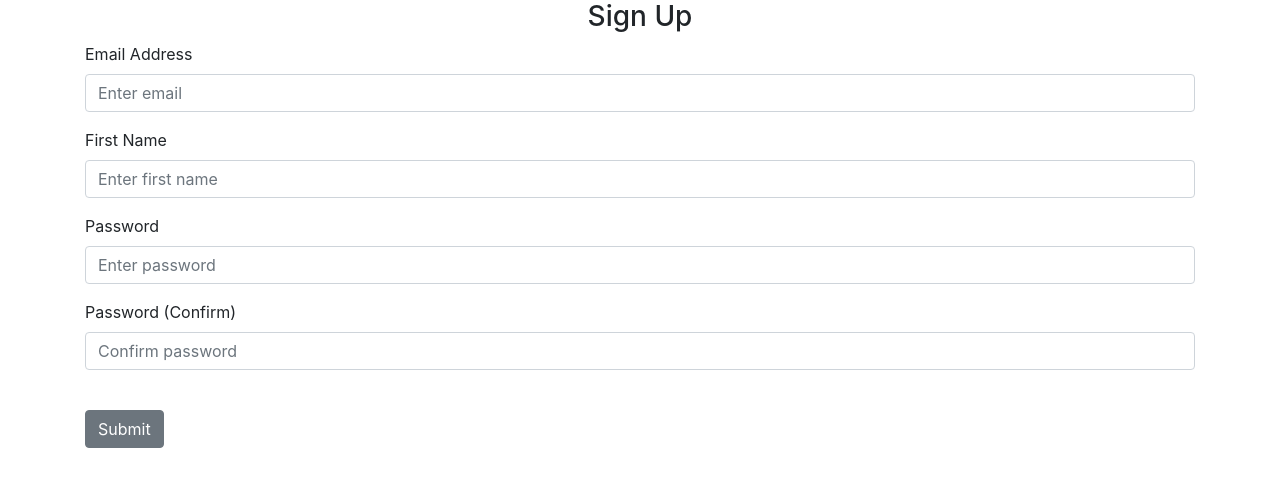
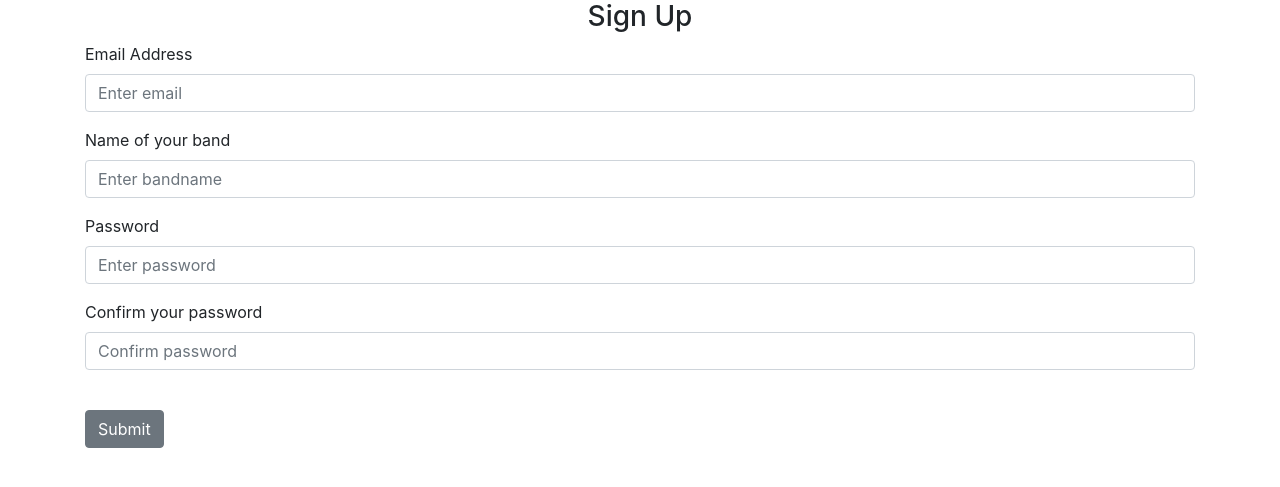
Before and after one commit to rt-repository/ia_netz, a Flask app: page /sign-up in a window 1280 px wide. Shown: the part 56-543 px from the top of the page. Run offline with Flask 2, Linux system fonts and the light colour scheme; some libraries are stand-ins or nearby versions.

Commit message:
changed html styling

```diff
--- a/website/auth.py
+++ b/website/auth.py
@@ -23,7 +23,7 @@ def login():
             else:
                 flash('Incorrect password, try again.', category='error')
         else:
-            flash('Email does not exist.', category='error')
+            flash('Email does not exist. Go to sign up', category='error')
 
     return render_template("login.html", user=current_user)
 
@@ -39,7 +39,7 @@ def logout():
 def sign_up():
     if request.method == 'POST':
         email = request.form.get('email')
-        first_name = request.form.get('firstName')
+        bandname = request.form.get('bandname')
         password1 = request.form.get('password1')
         password2 = request.form.get('password2')
 
@@ -48,19 +48,19 @@ def sign_up():
             flash('Email already exists.', category='error')
         elif len(email) < 4:
             flash('Email must be greater than 3 characters.', category='error')
-        elif len(first_name) < 2:
+        elif len(bandname) < 2:
             flash('First name must be greater than 1 character.', category='error')
         elif password1 != password2:
             flash('Passwords don\'t match.', category='error')
         elif len(password1) < 7:
             flash('Password must be at least 7 characters.', category='error')
         else:
-            new_user = User(email=email, first_name=first_name, password=generate_password_hash(
+            new_user = User(email=email, bandname=bandname, password=generate_password_hash(
                 password1, method='sha256'))
             db.session.add(new_user)
             db.session.commit()
             login_user(new_user, remember=True)
-            flash('Account created!', category='success')
-            return redirect(url_for('views.home'))
+            flash('Account created! You can now add names to the memberlist', category='success')
+            return redirect(url_for('views.memberlist'))
 
     return render_template("sign_up.html", user=current_user)
--- a/website/models.py
+++ b/website/models.py
@@ -18,6 +18,6 @@ class User(db.Model, UserMixin):
     id = db.Column(db.Integer, primary_key=True)
     email = db.Column(db.String(150), unique=True)
     password = db.Column(db.String(150))
-    first_name = db.Column(db.String(150))
+    bandname = db.Column(db.String(150))
     members = db.relationship('Member')
     availabilities = db.relationship('Availability')
--- a/website/templates/availability.html
+++ b/website/templates/availability.html
@@ -1,4 +1,4 @@
-{% extends "base.html" %} {% block title %}Home{% endblock %} {% block content%}
+{% extends "base.html" %} {% block title %}Availability{% endblock %} {% block content%}
 <br>
 <form method="POST">
   <h4 align="left">Availability</h3>
--- a/website/templates/base.html
+++ b/website/templates/base.html
@@ -19,7 +19,7 @@
   </head>
   <body>
     <nav class="navbar navbar-expand-lg navbar-dark bg-dark">
-      <a class="navbar-brand">JAM</a>
+      <a class="navbar-brand" rel="home" href="#">JAM</a>
       <button
         class="navbar-toggler"
         type="button"
@@ -31,7 +31,7 @@
       <div class="collapse navbar-collapse" id="navbar">
         <div class="navbar-nav">
           {% if user.is_authenticated %}
-          <a class="nav-item nav-link" id="home" href="/">Home</a>
+          <a class="nav-item nav-link" id="home" href="/">Plan</a>
           <a class="nav-item nav-link" id="memberlist" href="/availability">Availability</a>
           <a class="nav-item nav-link" id="memberlist" href="/memberlist">Memberlist</a>
           <a class="nav-item nav-link" id="logout" href="/logout">Logout</a>
--- a/website/templates/memberlist.html
+++ b/website/templates/memberlist.html
@@ -1,4 +1,4 @@
-{% extends "base.html" %} {% block title %}Home{% endblock %} {% block content
+{% extends "base.html" %} {% block title %}Memberlist{% endblock %} {% block content
     %}
     <br>
     <h4 align="left">Memberlist</h3>
--- a/website/templates/sign_up.html
+++ b/website/templates/sign_up.html
@@ -13,13 +13,13 @@
         />
       </div>
       <div class="form-group">
-        <label for="firstName">First Name</label>
+        <label for="bandname">Name of your band</label>
         <input
           type="text"
           class="form-control"
-          id="firstName"
-          name="firstName"
-          placeholder="Enter first name"
+          id="bandname"
+          name="bandname"
+          placeholder="Enter bandname"
         />
       </div>
       <div class="form-group">
@@ -33,7 +33,7 @@
         />
       </div>
       <div class="form-group">
-        <label for="password2">Password (Confirm)</label>
+        <label for="password2">Confirm your password</label>
         <input
           type="password"
           class="form-control"
--- a/website/views.py
+++ b/website/views.py
@@ -27,6 +27,7 @@ def memberlist():
             db.session.commit()
             flash(' New member added!', category='success')
 
+
     return render_template("memberlist.html", user=current_user)
 
 
@@ -55,10 +56,10 @@ def availability():
         enddate=datetime.datetime.strptime(form_date +" "+ form_endtime,"%Y-%m-%d %H:%M")
         present = datetime.datetime.now()
 
-        if not startdate:
+        if not form_date  :
             flash('Values are missing.', category= 'error')
         elif startdate < present:
-            flash('Your availability starts in the past.', category = 'error')
+            flash('The date is in the past.', category = 'error')
         elif enddate <= startdate:
             flash('Your availability ends earlier than it starts.', category = 'error')
         else:
```
